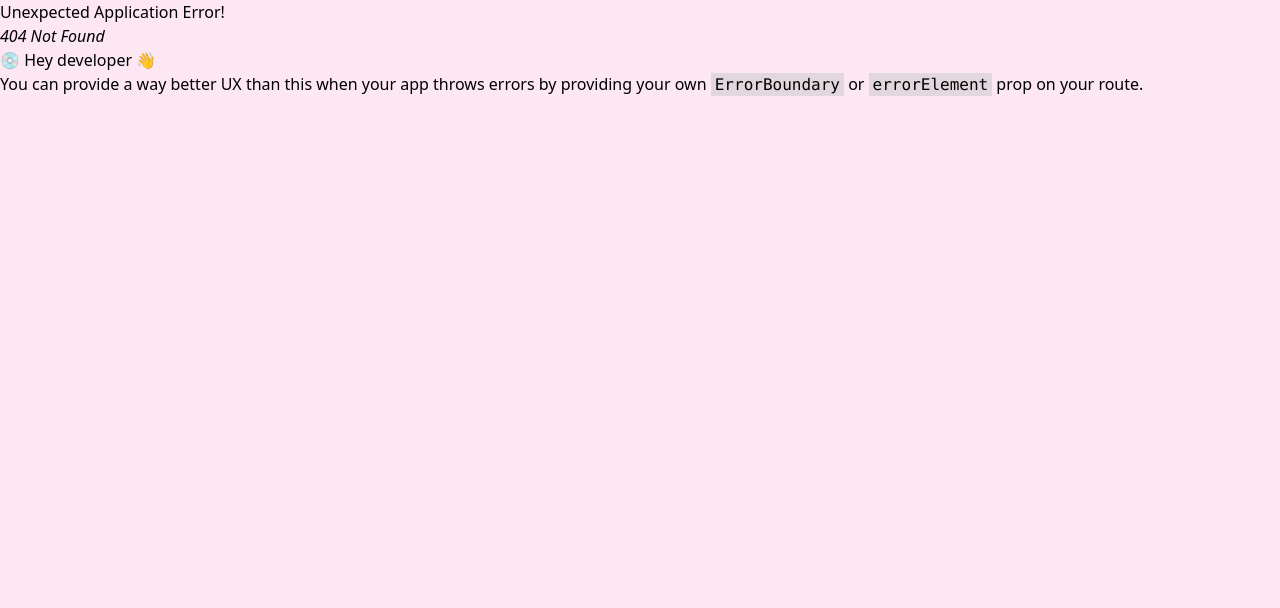
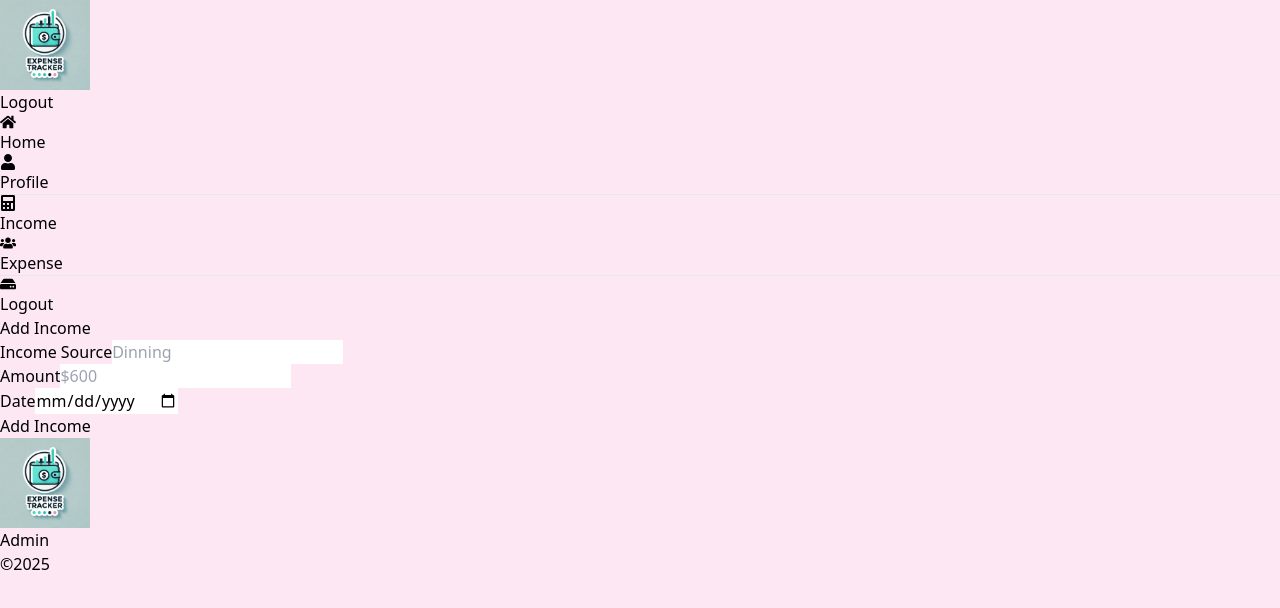
Before and after one commit to bahiyaa/expenseTracker, a React (Vite) app in the folder Admin/: page /addincome in a window 1280 px wide. Before the commit this address had no page. Shown: the top 608 px of the page. Built offline with nearby package versions, Linux system fonts and the light colour scheme.

Commit message:
finished working on admin dashboard

```diff
--- /dev/null
+++ b/Admin/src/pages/AddExpense.jsx
@@ -0,0 +1,37 @@
+import React from 'react'
+
+function AddExpense() {
+  return (
+    <div className='m-[20px] bg-[#fff] p-[20px] items-center'>
+    <h2 className='font-semibold ml-[40px] mt-[25px]'>Add Expense</h2>
+    <div className='flex'>
+      <div className='m-[18px]'>
+        <div className='flex flex-col my-[20px]'>
+          <label htmlFor="">Category</label>
+          <input type="text" placeholder='Dinning'
+          className='border-2 border-[#555] border-solid p-[10px] w-[130px]' />
+        </div>
+
+        <div className='flex flex-col my-[20px]'>
+          <label htmlFor="">Amount</label>
+          <input type="text" placeholder='$600'
+          className='border-2 border-[#555] border-solid p-[10px] w-[130px]' />
+        </div>
+
+        <div className='flex flex-col my-[20px]'>
+          <label htmlFor="">Date</label>
+          <input type="date"
+          className='border-2 border-[#555] border-solid p-[10px] w-[130px]' />
+        </div>
+
+        <button className='bg-[#1e1e1e] cursor-pointer text-white p-[10px] w-[120px] rounded'>Add Expense</button>
+
+      </div>
+
+    </div>
+
+  </div>
+  )
+}
+
+export default AddExpense
--- /dev/null
+++ b/Admin/src/pages/AddIncome.jsx
@@ -0,0 +1,37 @@
+import React from 'react'
+
+function AddIncome() {
+  return (
+    <div className='m-[20px] bg-[#fff] p-[20px] items-center'>
+      <h2 className='font-semibold ml-[40px] mt-[25px]'>Add Income</h2>
+      <div className='flex'>
+        <div className='m-[18px]'>
+          <div className='flex flex-col my-[20px]'>
+            <label htmlFor="">Income Source</label>
+            <input type="text" placeholder='Dinning'
+            className='border-2 border-[#555] border-solid p-[10px] w-[130px]' />
+          </div>
+
+          <div className='flex flex-col my-[20px]'>
+            <label htmlFor="">Amount</label>
+            <input type="text" placeholder='$600'
+            className='border-2 border-[#555] border-solid p-[10px] w-[130px]' />
+          </div>
+
+          <div className='flex flex-col my-[20px]'>
+            <label htmlFor="">Date</label>
+            <input type="date"
+            className='border-2 border-[#555] border-solid p-[10px] w-[130px]' />
+          </div>
+
+          <button className='bg-[#1e1e1e] cursor-pointer text-white p-[10px] w-[120px] rounded'>Add Income</button>
+
+        </div>
+
+      </div>
+
+    </div>
+  )
+}
+
+export default AddIncome
--- a/Admin/src/pages/Expense.jsx
+++ b/Admin/src/pages/Expense.jsx
@@ -1,6 +1,8 @@
 import React from 'react'
 import { DataGrid } from '@mui/x-data-grid';
 import { FaTrash } from 'react-icons/fa';
+import { Link } from 'react-router-dom';
+
 
 const Expense=()=> {
   const columns = [
@@ -42,11 +44,15 @@ const Expense=()=> {
       <div className='m-[30px] p-[20px] bg-[#d9d9d9]'>
             <div className='flex items-center justify-between'>
               <h1 className='m-[20px] text-[20px]'>Expense Details</h1>
+              <Link to='/addexpense'>
               <button className='bg-[#1e1e1e] text-white p-[10px] cursor-pointer rounded'>Add Expense</button>
+              </Link>
+
             </div>
             <DataGrid rows={rows} columns={columns}
             checkboxSelection
             />
+
 
           </div>
 
--- a/Admin/src/pages/Income.jsx
+++ b/Admin/src/pages/Income.jsx
@@ -1,6 +1,7 @@
 import React from 'react'
 import { DataGrid } from '@mui/x-data-grid';
 import { FaTrash } from 'react-icons/fa';
+import { Link } from 'react-router-dom';
 
 
 const Income=()=> {
@@ -43,9 +44,13 @@ const Income=()=> {
     <div className='m-[30px] p-[20px] bg-[#d9d9d9]'>
       <div className='flex items-center justify-between'>
         <h1 className='m-[20px] text-[20px]'>Income Details</h1>
+        <Link to='/addincome'>
         <button className='bg-[#1e1e1e] text-white p-[10px] cursor-pointer rounded'>Add Income</button>
+        </Link>
+
       </div>
       <DataGrid rows={rows} columns={columns} checkboxSelection />
+
 
     </div>
   )
--- a/Admin/src/pages/Login.jsx
+++ b/Admin/src/pages/Login.jsx
@@ -1,8 +1,29 @@
 import React from 'react'
+import Footer from '../components/Footer'
 
 function Login() {
   return (
-    <div>Login</div>
+   <div>
+    <div className='h-[80vh] flex items-center justify-evenly p-[50px] text-gray-400 '>
+      <div>
+        <h2 className='text-{#d9d9d9] font-semibold text-[35px]'>FinFlow</h2>
+        <img src="/Expense-image.webp" alt="" width='300px'/>
+      </div>
+      <div className='h-[450px] w-[450px] bg-[#e9eb77] rounded-md'>
+        <input type="text" placeholder='Enter your Email'
+        className='flex items-center justify-center bg-[#fff] p-[20px] w-[350px] m-[10%] outline-none'
+        />
+        <input type="password" placeholder='Enter your Password'
+        className='flex items-center justify-center bg-[#fff] p-[20px] w-[350px] m-[10%] outline-none'
+        />
+         <button className=' flex items-center justify-center bg-[#1e1e1e] cursor-pointer text-white p-[15px] w-[350px] rounded m-[10%] text-[18px]'>Login</button>
+
+      </div>
+
+    </div>
+
+    <Footer></Footer>
+   </div>
   )
 }
 
--- /dev/null
+++ b/Admin/src/pages/NewUser.jsx
@@ -0,0 +1,9 @@
+import React from 'react'
+
+function NewUser() {
+  return (
+    <div>NewUser</div>
+  )
+}
+
+export default NewUser
--- /dev/null
+++ b/Admin/src/pages/UpdateIncome.jsx
@@ -0,0 +1,37 @@
+import React from 'react'
+
+function UpdateIncome() {
+  return (
+    <div className='m-[20px] bg-[#fff] p-[20px] items-center'>
+    <h2 className='font-semibold ml-[40px] mt-[25px]'>Update Income</h2>
+    <div className='flex'>
+      <div className='m-[18px]'>
+        <div className='flex flex-col my-[20px]'>
+          <label htmlFor="">Income Source</label>
+          <input type="text" placeholder='Dinning'
+          className='border-2 border-[#555] border-solid p-[10px] w-[130px]' />
+        </div>
+
+        <div className='flex flex-col my-[20px]'>
+          <label htmlFor="">Amount</label>
+          <input type="text" placeholder='$600'
+          className='border-2 border-[#555] border-solid p-[10px] w-[130px]' />
+        </div>
+
+        <div className='flex flex-col my-[20px]'>
+          <label htmlFor="">Date</label>
+          <input type="date"
+          className='border-2 border-[#555] border-solid p-[10px] w-[130px]' />
+        </div>
+
+        <button className='bg-[#1e1e1e] cursor-pointer text-white p-[10px] w-[120px] rounded'>Update</button>
+
+      </div>
+
+    </div>
+
+  </div>
+  )
+}
+
+export default UpdateIncome
```
Also changed, not shown: Admin/src/App.jsx (+21 -1 lines).
